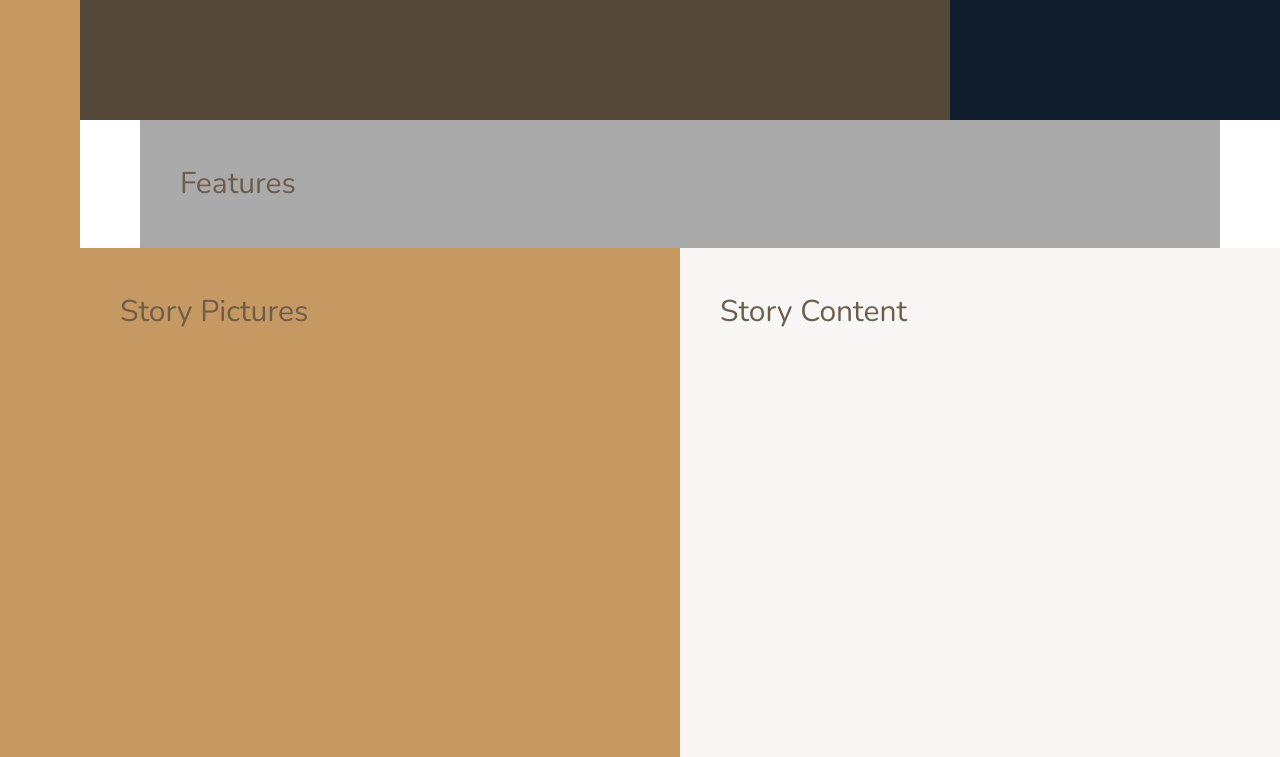
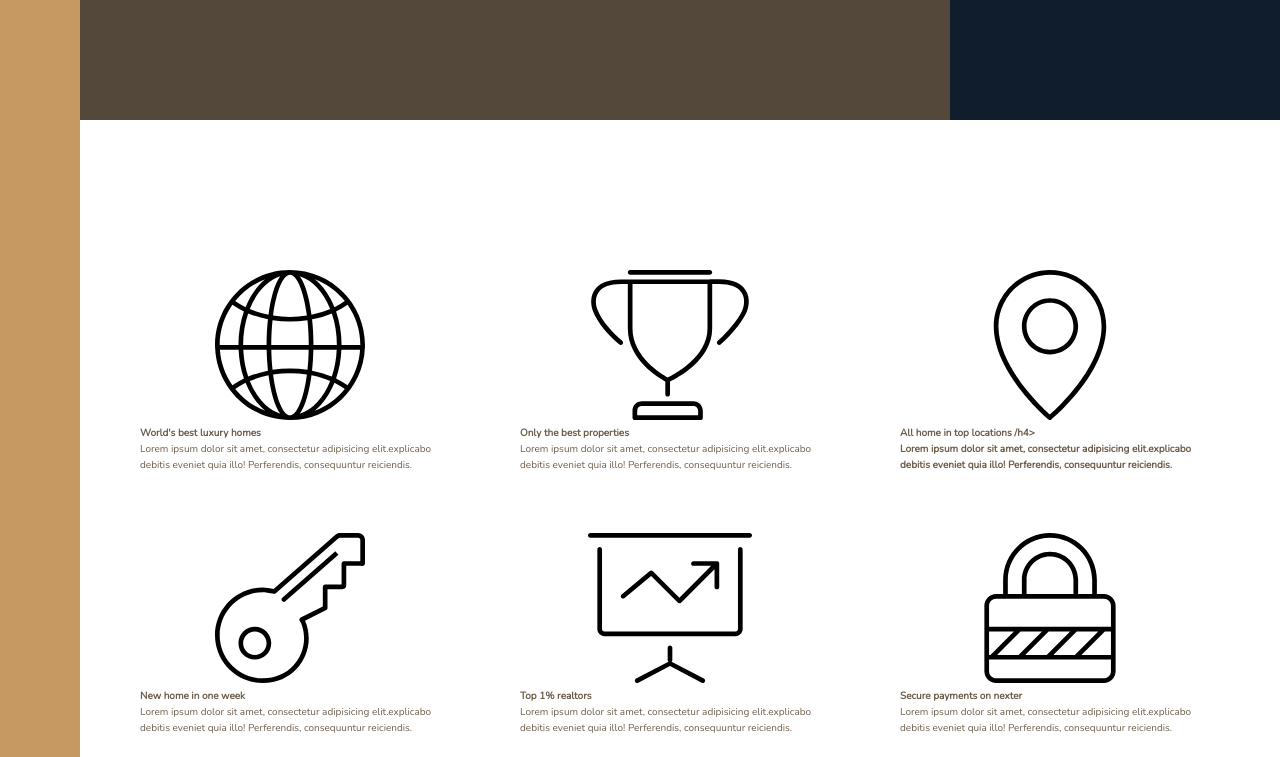
Before and after one commit to Pedatela/sass-course, a website: page Nexter/index.html in a window 1280 px wide. Shown: the part 520-1277 px from the top of the page. Drawn offline with nearby package versions, Linux system fonts and the light colour scheme.

Commit message:
Building the features sections

```diff
--- a/Nexter/index.html
+++ b/Nexter/index.html
@@ -25,7 +25,55 @@
     </div>
 
     <section class="features">
-        Features
+        <div class="feature">
+            <svg class="feature__icon">
+                <use xlink:href="img/sprite.svg#icon-global"></use>
+            </svg>
+            <h4 class="heading-4">World's best luxury homes</h4>
+            <p class="feature__text">Lorem ipsum dolor sit amet, consectetur adipisicing elit.explicabo debitis eveniet
+                quia illo! Perferendis, consequuntur reiciendis.</p>
+        </div>
+        <div class="feature">
+            <svg class="feature__icon">
+                <use xlink:href="img/sprite.svg#icon-trophy"></use>
+            </svg>
+            <h4 class="heading-4">Only the best properties</h4>
+            <p class="feature__text">Lorem ipsum dolor sit amet, consectetur adipisicing elit.explicabo debitis eveniet
+                quia illo! Perferendis, consequuntur reiciendis.</p>
+        </div>
+        <div class="feature">
+            <svg class="feature__icon">
+                <use xlink:href="img/sprite.svg#icon-map-pin"></use>
+            </svg>
+            <h4 class="heading-4">All home in top locations /h4>
+                <p class="feature__text">Lorem ipsum dolor sit amet, consectetur adipisicing elit.explicabo debitis
+                    eveniet
+                    quia illo! Perferendis, consequuntur reiciendis.</p>
+        </div>
+        <div class="feature">
+            <svg class="feature__icon">
+                <use xlink:href="img/sprite.svg#icon-key"></use>
+            </svg>
+            <h4 class="heading-4">New home in one week</h4>
+            <p class="feature__text">Lorem ipsum dolor sit amet, consectetur adipisicing elit.explicabo debitis eveniet
+                quia illo! Perferendis, consequuntur reiciendis.</p>
+        </div>
+        <div class="feature">
+            <svg class="feature__icon">
+                <use xlink:href="img/sprite.svg#icon-presentation"></use>
+            </svg>
+            <h4 class="heading-4">Top 1% realtors</h4>
+            <p class="feature__text">Lorem ipsum dolor sit amet, consectetur adipisicing elit.explicabo debitis eveniet
+                quia illo! Perferendis, consequuntur reiciendis.</p>
+        </div>
+        <div class="feature">
+            <svg class="feature__icon">
+                <use xlink:href="img/sprite.svg#icon-lock"></use>
+            </svg>
+            <h4 class="heading-4">Secure payments on nexter</h4>
+            <p class="feature__text">Lorem ipsum dolor sit amet, consectetur adipisicing elit.explicabo debitis eveniet
+                quia illo! Perferendis, consequuntur reiciendis.</p>
+        </div>
     </section>
 
     <div class="story__pictures">
--- a/Nexter/sass/_base.scss
+++ b/Nexter/sass/_base.scss
@@ -38,9 +38,4 @@ body{
     display: grid;
     grid-template-rows: 80vh min-content 40vw repeat(3, min-content);
     grid-template-columns: [sidebar-start] 8rem [sidebar-end full-start ] minmax(6rem, 1fr) [center-start] repeat(8, [col-start] minmax(min-content, 14rem) [col-end]) [center-end] minmax(6rem, 1fr) [full-end];
-
-    & > *{
-        padding: 4rem;
-        font-size: 3rem;
-    }
 }
--- a/Nexter/sass/_features.scss
+++ b/Nexter/sass/_features.scss
@@ -1,4 +1,9 @@
 .features{
-    background-color: $color-grey-light-2;
     grid-column: center-start / center-end;
+
+    margin: 15rem 0;
+
+    display: grid;
+    grid-template-columns: repeat(3, 1fr);
+    grid-gap: 6rem;
 }
```
Also changed, not shown: Nexter/css/style.css.
